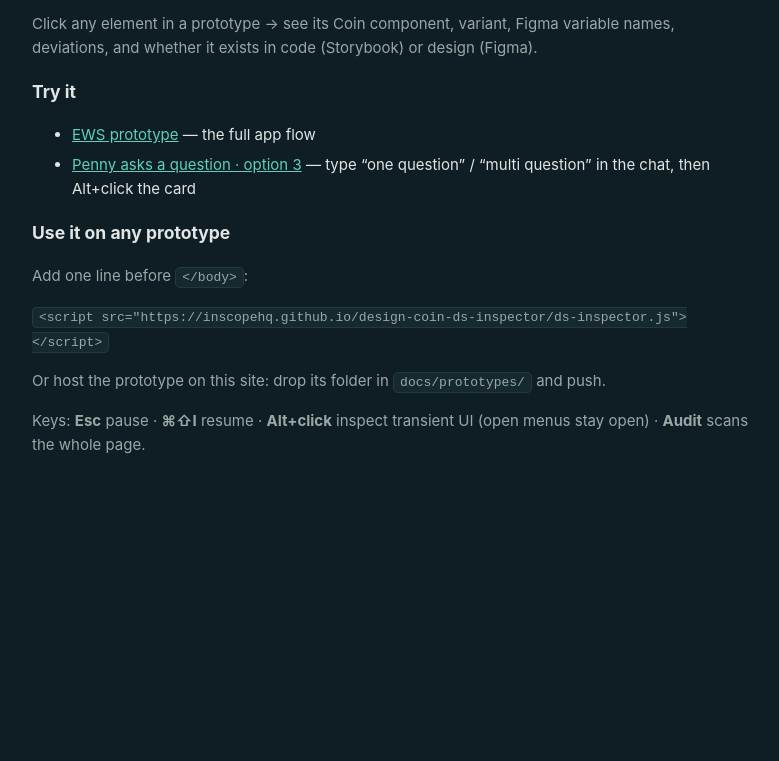
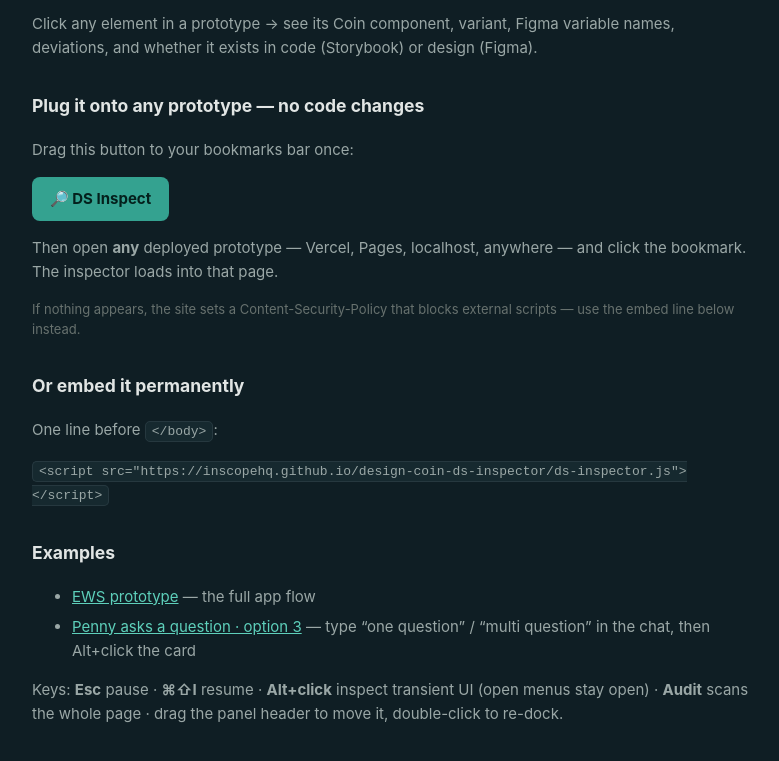
Before and after one commit to inscopehq/design-coin-ds-inspector, a website: page docs/index.html in a window 1280 px wide. Shown: the part 83-844 px from the top of the page, without its empty margins (16-795 px from the left). Before the commit the page ends 800 px from the top, so only its background shows below. Drawn offline with Linux system fonts and the light colour scheme.

Commit message:
Bookmarklet: plug the inspector onto any prototype with no code changes
Co-Authored-By: Claude Fable 5 <noreply@anthropic.com>
Claude-Session: https://claude.ai/code/session_01Js11Y8ZeYQLt5rDWPcuTfx

```diff
--- a/docs/index.html
+++ b/docs/index.html
@@ -2,17 +2,30 @@
 <style>
  body{font:15px/1.6 ui-sans-serif,-apple-system,Inter,system-ui;background:#0F1E24;color:#E1E5E4;margin:0;padding:48px;max-width:720px}
  h1{font-size:20px;margin:0 0 6px} .dot{display:inline-block;width:9px;height:9px;border-radius:50%;background:#34A290;margin-right:8px}
- p{color:#9AA7A6} a{color:#5ED0BB} code{background:#16292f;border:1px solid #26383f;border-radius:5px;padding:2px 6px;font-size:13px}
+ h3{margin-top:32px} p,li{color:#9AA7A6} a{color:#5ED0BB}
+ code{background:#16292f;border:1px solid #26383f;border-radius:5px;padding:2px 6px;font-size:13px}
  li{margin:6px 0}
+ .lens{display:inline-block;background:#34A290;color:#04201c;font-weight:700;font-size:15px;
+       padding:10px 18px;border-radius:8px;text-decoration:none;cursor:grab}
+ .hint{font-size:13px;color:#67716E}
 </style>
 <h1><span class="dot"></span>DS Inspector</h1>
 <p>Click any element in a prototype → see its Coin component, variant, Figma variable names, deviations, and whether it exists in code (Storybook) or design (Figma).</p>
-<h3>Try it</h3>
+
+<h3>Plug it onto any prototype — no code changes</h3>
+<p>Drag this button to your bookmarks bar once:</p>
+<p><a class="lens" href="javascript:(function(){if(window.__DSI_LOADED__)return;var s=document.createElement('script');s.src='https://inscopehq.github.io/design-coin-ds-inspector/ds-inspector.js';document.documentElement.appendChild(s);})();">🔎 DS Inspect</a></p>
+<p>Then open <b>any</b> deployed prototype — Vercel, Pages, localhost, anywhere — and click the bookmark. The inspector loads into that page.</p>
+<p class="hint">If nothing appears, the site sets a Content-Security-Policy that blocks external scripts — use the embed line below instead.</p>
+
+<h3>Or embed it permanently</h3>
+<p>One line before <code>&lt;/body&gt;</code>:</p>
+<p><code>&lt;script src="https://inscopehq.github.io/design-coin-ds-inspector/ds-inspector.js"&gt;&lt;/script&gt;</code></p>
+
+<h3>Examples</h3>
 <ul>
  <li><a href="prototypes/ews-parity/index.html">EWS prototype</a> — the full app flow</li>
  <li><a href="prototypes/penny-option-3/index.html">Penny asks a question · option 3</a> — type “one question” / “multi question” in the chat, then Alt+click the card</li>
 </ul>
-<h3>Use it on any prototype</h3>
-<p>Add one line before <code>&lt;/body&gt;</code>:</p>
-<p><code>&lt;script src="https://inscopehq.github.io/design-coin-ds-inspector/ds-inspector.js"&gt;&lt;/script&gt;</code></p><p>Or host the prototype on this site: drop its folder in <code>docs/prototypes/</code> and push.</p>
-<p>Keys: <b>Esc</b> pause · <b>⌘⇧I</b> resume · <b>Alt+click</b> inspect transient UI (open menus stay open) · <b>Audit</b> scans the whole page.</p>
+
+<p>Keys: <b>Esc</b> pause · <b>⌘⇧I</b> resume · <b>Alt+click</b> inspect transient UI (open menus stay open) · <b>Audit</b> scans the whole page · drag the panel header to move it, double-click to re-dock.</p>
```
Also changed, not shown: README.md.
